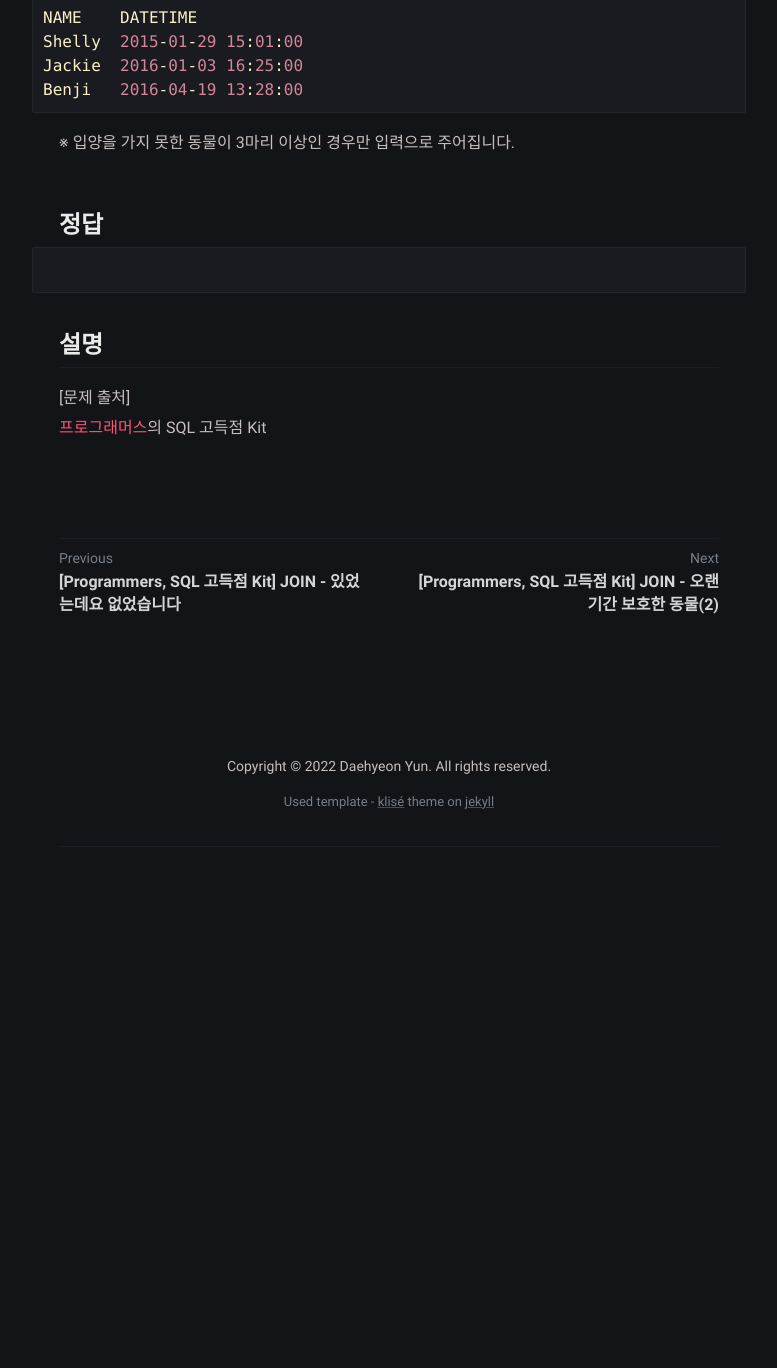
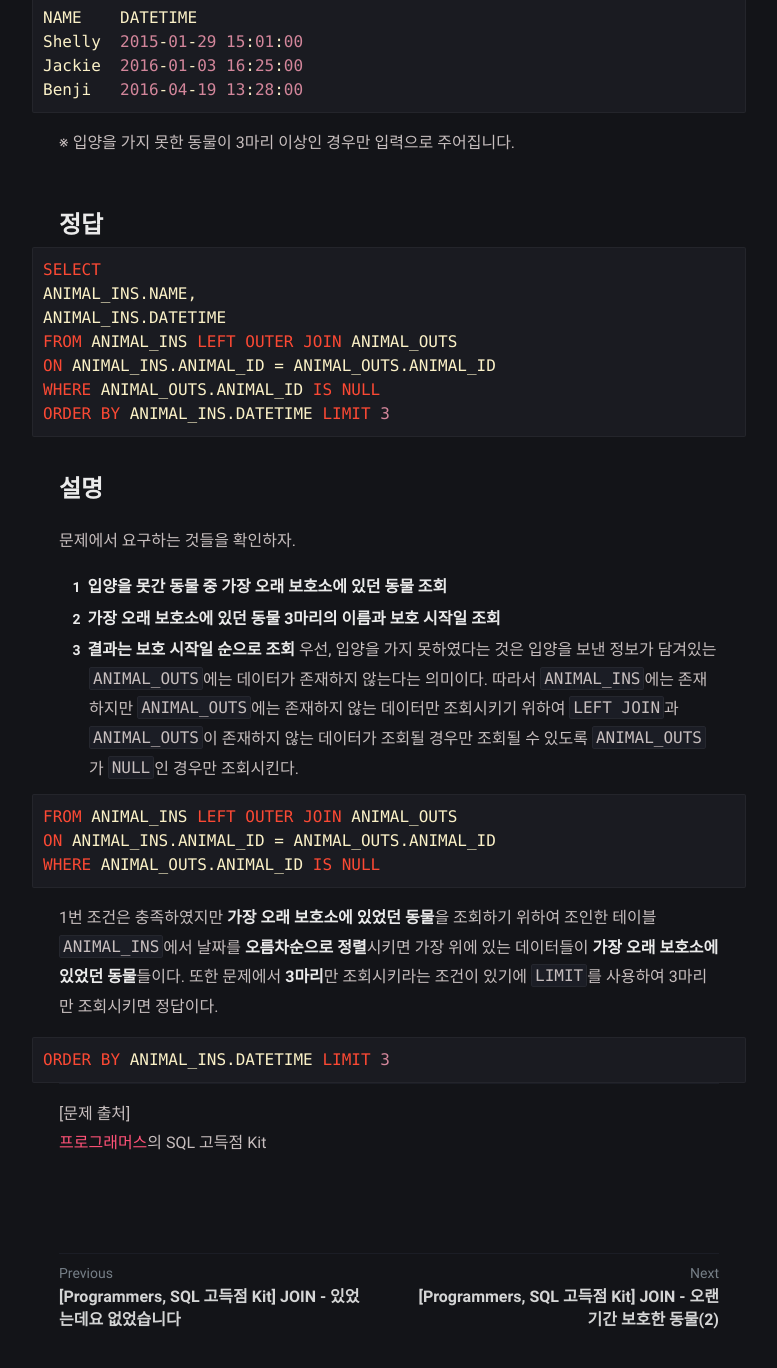
Before and after one commit to YunDaeHyeon/YunDaeHyeon.github.io, a Jekyll site: the page built from _posts/Programmers/2022-03-03-programmers-post21.md, in a window 1280 px wide and 1400 px high, scrolled down 2228 px. Shown: the top 1368 px of the window, without its empty margins (251-1028 px from the left). Built offline with Jekyll 4.4.1, drawn with Linux system fonts in a browser that asks for light colours; comment, search, counter and statistics services are not loaded; before the commit the page ends 3075 px from its top, so only the background shows below that.

Commit message:
window-22.03.04 programmers post21 update

````diff
--- a/_posts/Programmers/2022-03-03-programmers-post21.md
+++ b/_posts/Programmers/2022-03-03-programmers-post21.md
@@ -63,12 +63,32 @@ Benji	2016-04-19 13:28:00
 ※ 입양을 가지 못한 동물이 3마리 이상인 경우만 입력으로 주어집니다.
 # 정답
 ```sql
-
+SELECT
+ANIMAL_INS.NAME,
+ANIMAL_INS.DATETIME
+FROM ANIMAL_INS LEFT OUTER JOIN ANIMAL_OUTS
+ON ANIMAL_INS.ANIMAL_ID = ANIMAL_OUTS.ANIMAL_ID
+WHERE ANIMAL_OUTS.ANIMAL_ID IS NULL
+ORDER BY ANIMAL_INS.DATETIME LIMIT 3
 ```
 
 # 설명
+문제에서 요구하는 것들을 확인하자.
+1. **입양을 못간 동물 중 가장 오래 보호소에 있던 동물 조회**
+2. **가장 오래 보호소에 있던 동물 3마리의 이름과 보호 시작일 조회**
+3. **결과는 보호 시작일 순으로 조회**
+우선, 입양을 가지 못하였다는 것은 입양을 보낸 정보가 담겨있는 `ANIMAL_OUTS`에는 데이터가 존재하지 않는다는 의미이다. 따라서 `ANIMAL_INS`에는 존재하지만 `ANIMAL_OUTS`에는 존재하지 않는 데이터만 조회시키기 위하여 `LEFT JOIN`과 `ANIMAL_OUTS`이 존재하지 않는 데이터가 조회될 경우만 조회될 수 있도록 `ANIMAL_OUTS`가 `NULL`인 경우만 조회시킨다.
 
+```sql
+FROM ANIMAL_INS LEFT OUTER JOIN ANIMAL_OUTS
+ON ANIMAL_INS.ANIMAL_ID = ANIMAL_OUTS.ANIMAL_ID
+WHERE ANIMAL_OUTS.ANIMAL_ID IS NULL
+```
+1번 조건은 충족하였지만 **가장 오래 보호소에 있었던 동물**을 조회하기 위하여 조인한 테이블 `ANIMAL_INS`에서 날짜를 **오름차순으로 정렬**시키면 가장 위에 있는 데이터들이 **가장 오래 보호소에 있었던 동물**들이다. 또한 문제에서 **3마리**만 조회시키라는 조건이 있기에 `LIMIT`를 사용하여 3마리만 조회시키면 정답이다.
 
+```sql
+ORDER BY ANIMAL_INS.DATETIME LIMIT 3
+```
 ---
 [문제 출처]
 [프로그래머스](https://programmers.co.kr/)의 SQL 고득점 Kit
````
